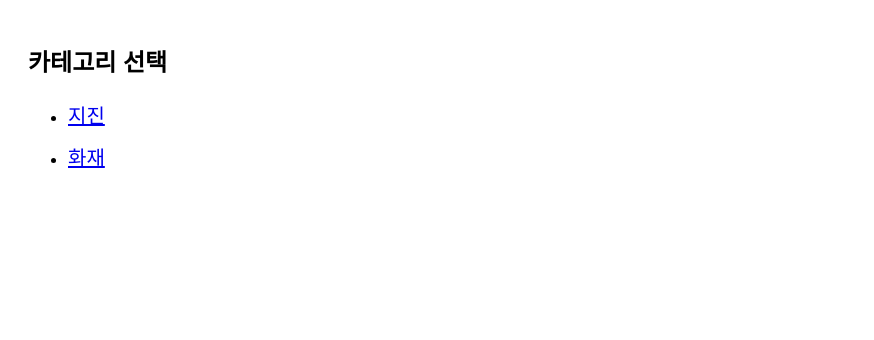
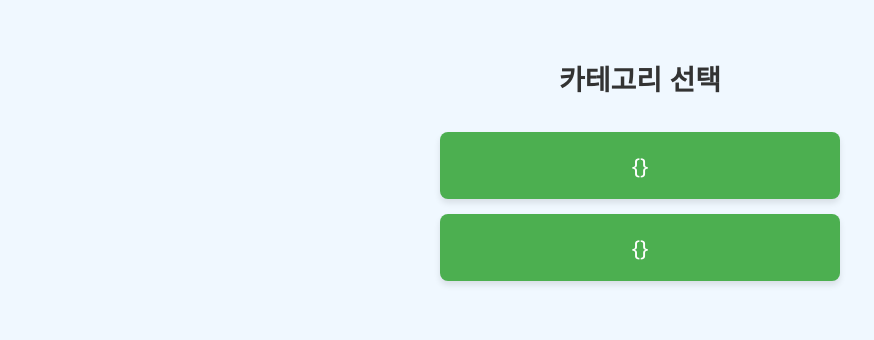
Before and after one commit to Parkdonghae/disaster_quiz_app, a Flask app: page / in a window 1280 px wide. Shown: the top 340 px of the page, without its empty margins (0-874 px from the left). Run offline with Flask 2, Linux system fonts and the light colour scheme.

Commit message:
배경색 추가

```diff
--- a/templates/home.html
+++ b/templates/home.html
@@ -6,18 +6,45 @@
     <title>카테고리 선택</title>
     <style>
         body {
-      font-family: Arial, sans-serif;
+            font-family: 'Segoe UI', Arial, sans-serif;
+            background-color: #f0f8ff; /* 아주 연한 하늘색 배경 */
             font-size: 18px;
-      padding: 20px;
+            padding: 30px;
             line-height: 1.6;
         }
+
         h1 {
-      font-size: 24px;
+            font-size: 28px;
+            text-align: center;
+            color: #333;
         }
+
+        ul {
+            list-style-type: none;
+            padding: 0;
+            max-width: 400px;
+            margin: 30px auto;
+        }
+
+        li {
+            margin: 15px 0;
+        }
+
         a {
             display: block;
-      margin: 10px 0;
-      font-size: 20px;
+            background-color: #4CAF50; /* 초록 계열 */
+            color: white;
+            padding: 16px;
+            text-align: center;
+            text-decoration: none;
+            font-size: 22px;
+            border-radius: 8px;
+            box-shadow: 0 4px 6px rgba(0,0,0,0.1);
+            transition: background-color 0.3s ease;
+        }
+
+        a:hover {
+            background-color: #45a049;
         }
     </style>
 </head>
@@ -25,7 +52,11 @@
     <h1>카테고리 선택</h1>
     <ul>
         {% for category in categories %}
-      <li><a href="{{ url_for('start', category=category) }}">{{ category }}</a></li>
+            <li>
+                <a target='_blank' href="{{ url_for('start', category=category) }}">
+                    {}
+                </a>
+            </li>
         {% endfor %}
     </ul>
 </body>
```
Lines whose indentation alone changed are shown as unchanged.
